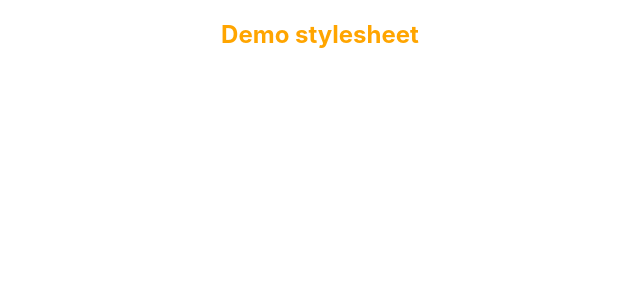
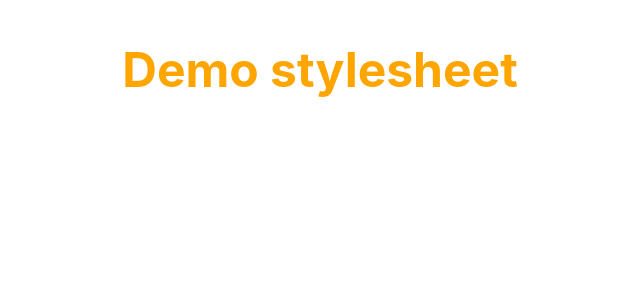
Before and after one commit to frizio/demo-react-app, a React (Create React App) app: page / in a window 1280 px wide. Shown: the top 300 px of the page, without its empty margins (320-960 px from the left). Built offline with nearby package versions, Linux system fonts and the light colour scheme.

Commit message:
Styling 3

```diff
--- a/src/components/Stylesheet.js
+++ b/src/components/Stylesheet.js
@@ -7,7 +7,7 @@ function Stylesheet(props) {
 
   return (
     <div>
-      <h2 className={className}>Demo stylesheet</h2>
+      <h2 className={`${className} font-xl`}>Demo stylesheet</h2>
     </div>
   )
 }
--- a/src/components/myStyles.css
+++ b/src/components/myStyles.css
@@ -1,3 +1,7 @@
 .primary {
   color: orange
 }
+
+.font-xl {
+  font-size: 48px;
+}
```
